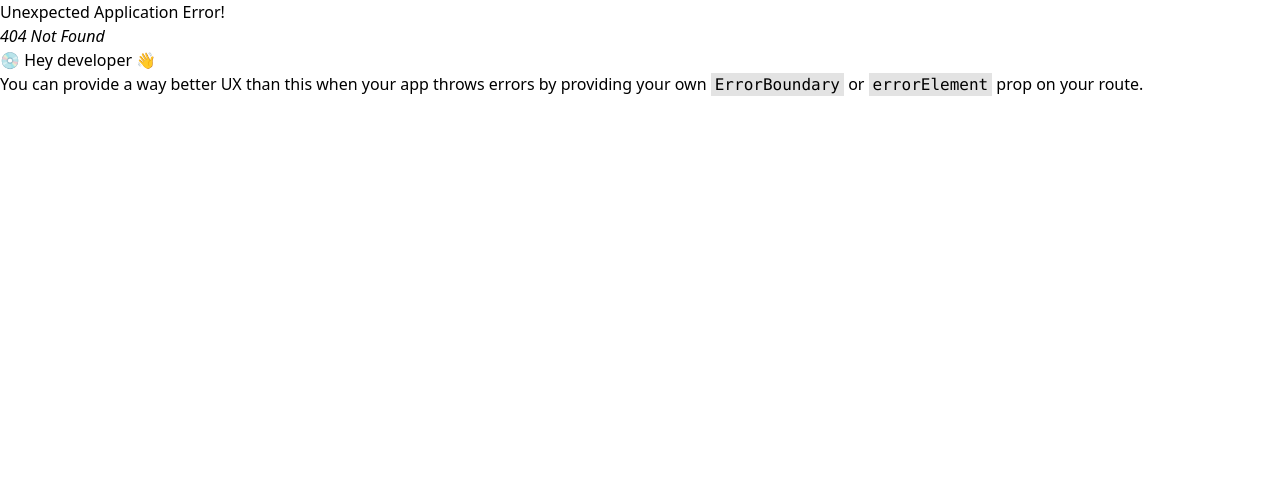
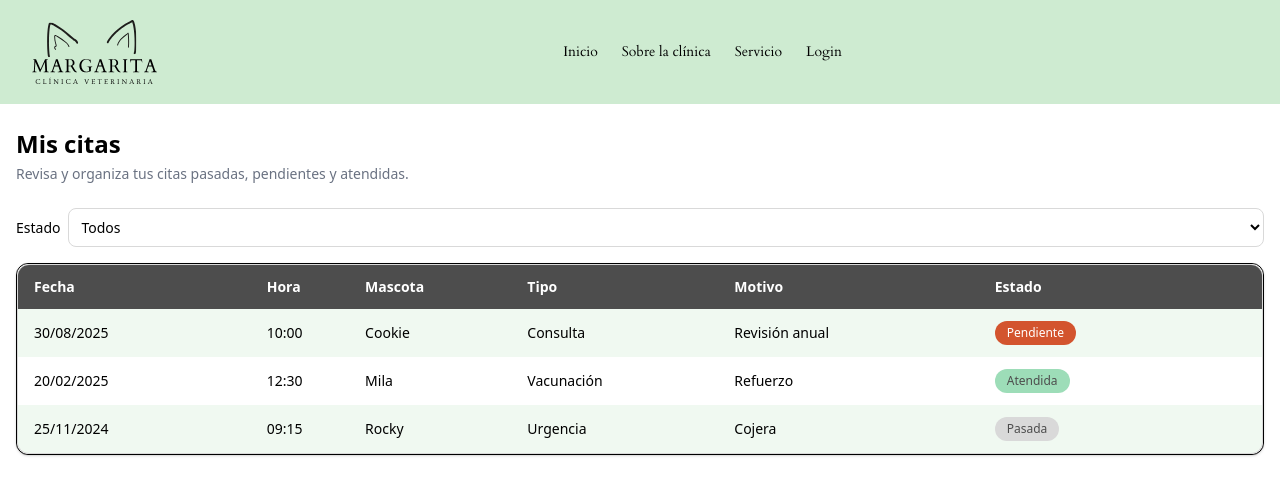
Before and after one commit to group-12-p4da-F5/veterinary-clinic-frontend, a React (Vite) app: page /mis-citas in a window 1280 px wide. Before the commit this address had no page. Shown: the top 496 px of the page. Built offline with nearby package versions, Linux system fonts and the light colour scheme; a web font is replaced by a local one.

Commit message:
G1PF-47 Frontend: table and filterby satus added

```diff
--- /dev/null
+++ b/src/features/appointments/components/AppointmentStatusBadge.jsx
@@ -0,0 +1,26 @@
+export default function AppointmentStatusBadge({ value }) {
+  const colorByStatus = {
+    pending:  "bg-orange text-white",
+    attended: "bg-green-dark text-gray-dark",
+    past:     "bg-gray text-gray-dark",
+  };
+
+  const labelByStatus = {
+    pending:  "Pendiente",
+    attended: "Atendida",
+    past:     "Pasada",
+  };
+
+  const v = (value ?? "").toString().trim().toLowerCase();
+  const cls = colorByStatus[v] ?? "bg-gray text-gray-dark";
+  const label = labelByStatus[v] ?? "—";
+
+  return (
+    <span
+      className={`inline-flex items-center rounded-full px-3 py-1 text-xs font-medium ${cls}`}
+      aria-label={`Estado: ${label}`}
+    >
+      {label}
+    </span>
+  );
+}
--- /dev/null
+++ b/src/features/appointments/components/AppointmentsTable.jsx
@@ -0,0 +1,55 @@
+import AppointmentStatusBadge from "./AppointmentStatusBadge";
+
+/**
+ * props:
+ *  - rows: Array<{ id, date, time, petName, type, reason, status: "pending"|"attended"|"past" }>
+ *  - onRowClick?: (row) => void
+ */
+export default function AppointmentsTable({ rows = [], onRowClick }) {
+  const hasRows = rows.length > 0;
+
+  return (
+    <div className="overflow-x-auto rounded-xl border border-gray bg-white shadow-sm">
+      <table className="min-w-[720px] w-full text-sm">
+        <thead className="bg-gray-dark text-white">
+          <tr>
+            <th className="py-3 pl-4 text-left">Fecha</th>
+            <th className="py-3 text-left">Hora</th>
+            <th className="py-3 text-left">Mascota</th>
+            <th className="py-3 text-left">Tipo</th>
+            <th className="py-3 text-left">Motivo</th>
+            <th className="py-3 pr-4 text-left">Estado</th>
+          </tr>
+        </thead>
+        <tbody>
+          {!hasRows ? (
+            <tr>
+              <td colSpan={6} className="p-4 text-center text-gray-dark">
+                No hay citas para mostrar.
+              </td>
+            </tr>
+          ) : (
+            rows.map((a, idx) => (
+              <tr
+                key={a.id}
+                className={`${
+                  idx % 2 === 0 ? "bg-green-light/30" : "bg-white"
+                } hover:bg-green-light/60 cursor-default transition-colors`}
+                onClick={onRowClick ? () => onRowClick(a) : undefined}
+              >
+                <td className="py-3 pl-4">{a.date}</td>
+                <td className="py-3">{a.time}</td>
+                <td className="py-3">{a.petName}</td>
+                <td className="py-3">{a.type}</td>
+                <td className="py-3">{a.reason}</td>
+                <td className="py-3 pr-4">
+                  <AppointmentStatusBadge value={a.status} />
+                </td>
+              </tr>
+            ))
+          )}
+        </tbody>
+      </table>
+    </div>
+  );
+}
--- /dev/null
+++ b/src/features/appointments/pages/MyAppointmentsPage.jsx
@@ -0,0 +1,67 @@
+import { useState, useMemo } from "react";
+import AppointmentsTable from "../components/AppointmentsTable";
+
+const MOCK_ROWS = [
+  { id: "1", date: "30/08/2025", time: "10:00", petName: "Cookie", type: "Consulta",   reason: "Revisión anual", status: "pending"  },
+  { id: "2", date: "20/02/2025", time: "12:30", petName: "Mila",   type: "Vacunación", reason: "Refuerzo",       status: "attended" },
+  { id: "3", date: "25/11/2024", time: "09:15", petName: "Rocky",  type: "Urgencia",   reason: "Cojera",         status: "past"     },
+];
+
+const STATUSES = [
+  { value: "all",      label: "Todos" },
+  { value: "pending",  label: "Pendiente" },
+  { value: "attended", label: "Atendida" },
+  { value: "past",     label: "Pasada" },
+];
+
+export default function MyAppointmentsPage() {
+  const [status, setStatus] = useState("all");
+
+  const filteredRows = useMemo(() => {
+    if (status === "all") return MOCK_ROWS;
+    return MOCK_ROWS.filter(r => r.status === status);
+  }, [status]);
+
+  return (
+    <main className="mx-auto max-w-screen-xl px-4 py-6">
+      <header className="mb-6">
+        <h1 className="text-2xl font-semibold" data-testid="appointments-title">
+          Mis citas
+        </h1>
+        <p className="mt-1 text-sm text-gray-500">
+          Revisa y organiza tus citas pasadas, pendientes y atendidas.
+        </p>
+      </header>
+
+      <section aria-label="Filtros" className="mb-4">
+        <div className="flex flex-col gap-2 sm:flex-row sm:items-center">
+          <label htmlFor="status" className="text-sm font-medium">
+            Estado
+          </label>
+          <select
+            id="status"
+            data-testid="status-filter"
+            className="w-full rounded-lg border border-gray p-2 text-sm focus:outline-none focus:ring"
+            value={status}
+            onChange={(e) => setStatus(e.target.value)}
+          >
+            {STATUSES.map((s) => (
+              <option key={s.value} value={s.value}>
+                {s.label}
+              </option>
+            ))}
+          </select>
+        </div>
+      </section>
+
+      <section aria-label="Tabla de citas" className="rounded-xl border bg-white shadow-sm">
+        <AppointmentsTable rows={filteredRows} />
+      </section>
+    </main>
+  );
+}
+
+// useMemo es un Hook que sirve para optimizar el rendimiento al memorizar (caché).
+// En lugar de volver a ejecutar la función que realiza el cálculo en cada renderizado,
+// useMemo devuelve el valor previamente calculado si las dependencias del cálculo no han cambiado,
+// evitando así recomputaciones innecesarias.
```
Also changed, not shown: src/app/routes/Router.jsx (+8 -1 lines).
